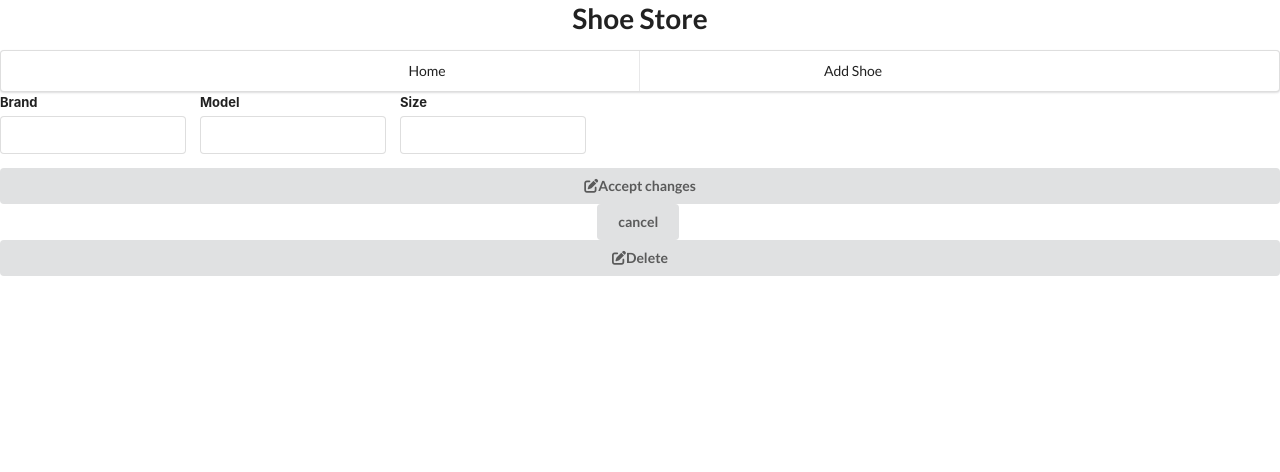
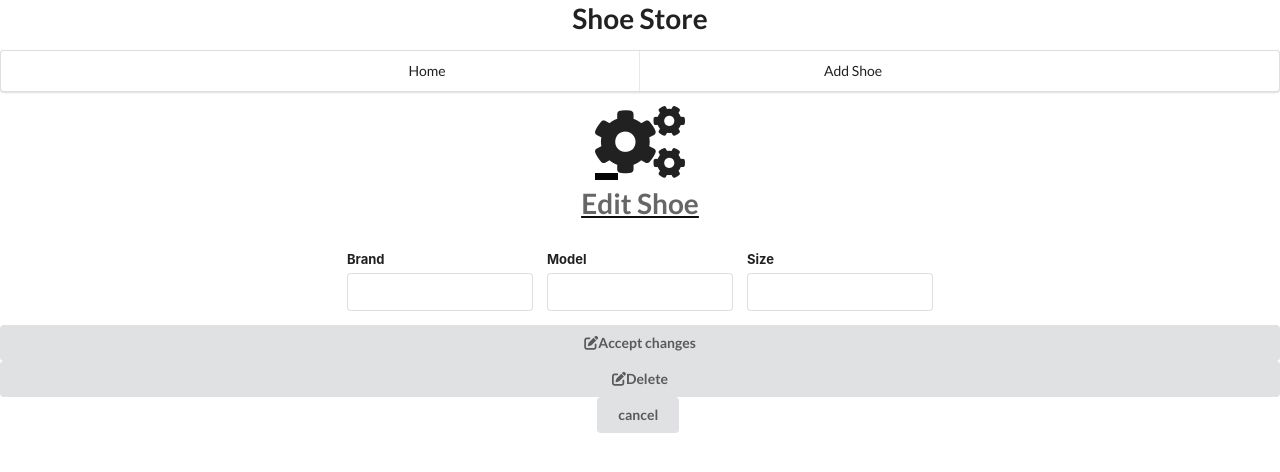
Before and after one commit to dankarger/match, a React (Create React App) app: page /edit/1 in a window 1280 px wide. Shown: the top 472 px of the page. Built offline with nearby package versions, Linux system fonts and the light colour scheme; no server answers.

Commit message:
form working

```diff
--- a/src/components/EditPage/EditPage.css
+++ b/src/components/EditPage/EditPage.css
@@ -11,5 +11,17 @@ label {
     background: rgba(255, 0, 0, 0.56);
 }
 .fields {
-    margin:auto
+    margin:5rem;
+    display: flex;
+    justify-content: center;
+    align-items: center;
 }
+
+.ui form{
+    padding:1rem;
+}
+.header {
+    text-decoration: underline;
+    margin-bottom: 1rem;
+    margin-top:1rem;
+}
--- a/src/components/EditPage/EditPage.jsx
+++ b/src/components/EditPage/EditPage.jsx
@@ -91,6 +91,17 @@ class EditPage extends  React.Component {
 
         return(
             <div>
+                <div className="header">
+                    <h2 className="ui icon header">
+                        <i className="settings icon"></i>
+                        <div className="content">
+
+                            <div className="sub header">{this.state.isNew && <h1>Add Shoe</h1>} {!this.state.isNew && <h1>Edit Shoe</h1>}</div>
+                        </div>
+                    </h2>
+
+                </div>
+
                 <div className="ui form">
                     <div className="fields">
                         <div className="field">
@@ -112,10 +123,10 @@ class EditPage extends  React.Component {
 
                 <div className="EditPage-buttons-divs">
                     <Button callback={this.handleAcceptButton}  name='Accept changes' icon={<i className="fas fa-edit"></i>} />
+
+                    { !this.state.isNew && <Button callback={this.handleDeleteButton}  name='Delete' icon={<i className="fas fa-edit"></i>} />}
                     <Link className='ui button' to='/'>cancel</Link>
                     {this.state.isMessage && this.injectMessage()}
-
-                    { !this.state.isNew && <Button callback={this.handleDeleteButton}  name='Delete' icon={<i className="fas fa-edit"></i>} />}
 
                 </div>
 
--- a/src/pages/HomePage/HomePage.jsx
+++ b/src/pages/HomePage/HomePage.jsx
@@ -10,7 +10,7 @@ class HomePage extends React.Component {
     render() {
         return (
             <div>
-                HomePage
+              Avaible shoes:
                 <Table callback={this.props.callback} data={this.props.data}/>
 
             </div>
```
